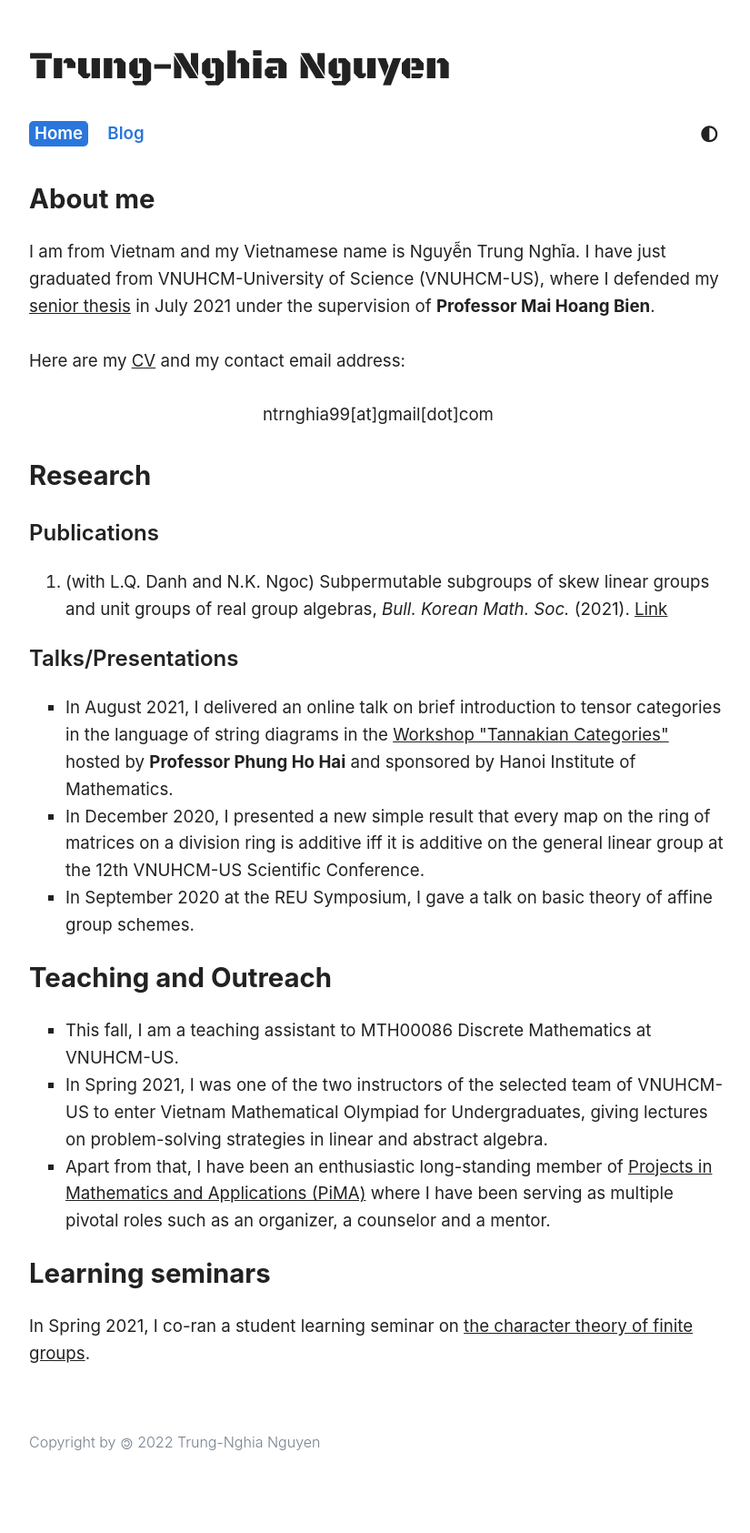
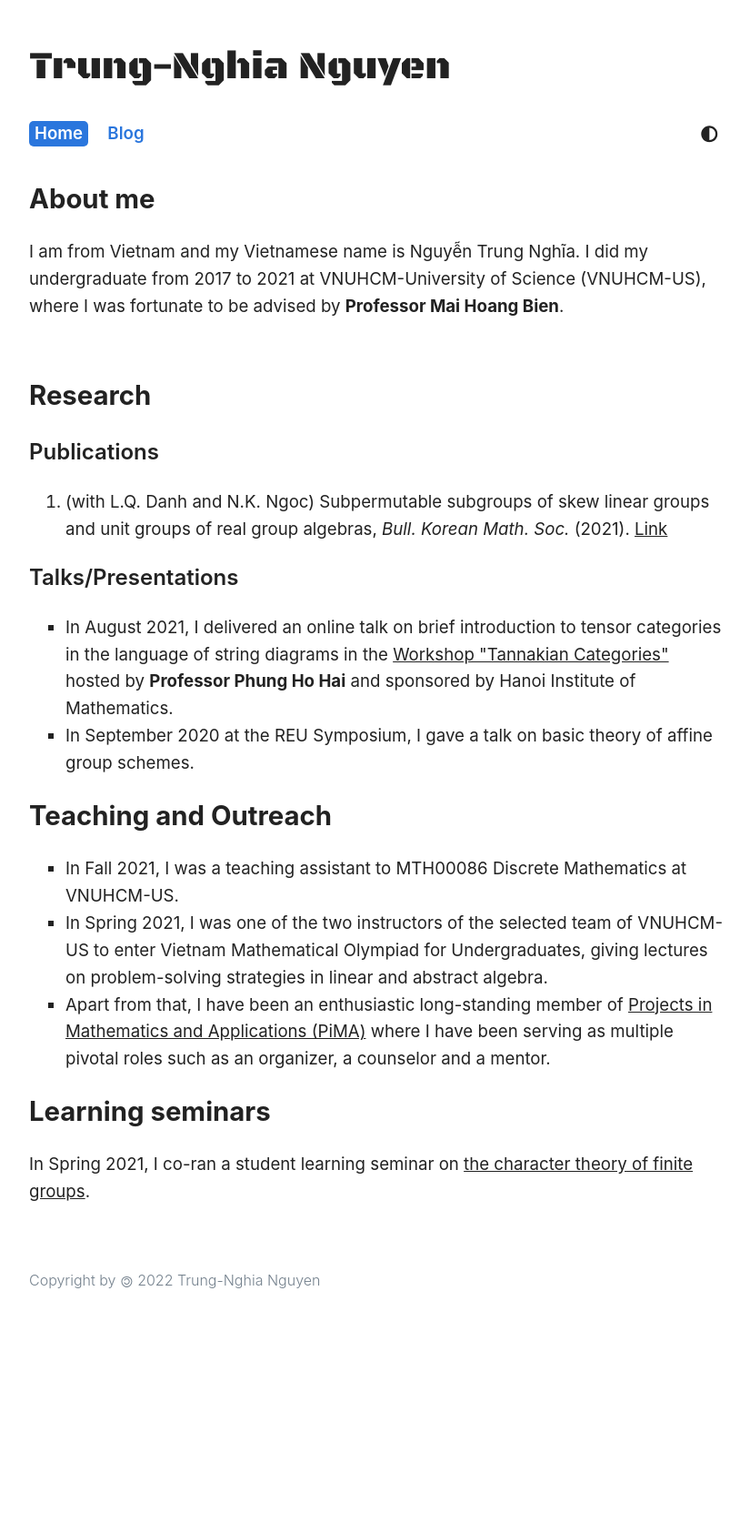
Before and after one commit to tnghianguyen/tnghianguyen.github.io, a Jekyll site: the page built from index.html, in a window 1280 px wide. Shown: the whole page at 91% size, without its empty margins (224-1049 px from the left). Built offline with Jekyll 4.4.1, drawn with Linux system fonts in a browser that asks for light colours; the list of posts is cut into pages by our own code; comment, search, counter and statistics services are not loaded; after the commit the page ends 1507 px from its top, so only the background shows below that.

Commit message:
web update

```diff
--- a/index.html
+++ b/index.html
@@ -7,14 +7,8 @@ clipboard: true
 
 <h1>About me</h1>
 <p>
-    I am from Vietnam and my Vietnamese name is Nguyễn Trung Nghĩa. I have just graduated from VNUHCM-University of Science (VNUHCM-US), where I defended my <a href="docs/seniorthesis.pdf" target="_blank">senior thesis</a> in July 2021 under the supervision of <strong>Professor Mai Hoang Bien</strong>. <br><br>
-    Here are my <a href="docs/CV_TrungNghiaNguyen.pdf" target="_blank">CV</a> and my contact email address:
+    I am from Vietnam and my Vietnamese name is Nguyễn Trung Nghĩa. I did my undergraduate from 2017 to 2021 at VNUHCM-University of Science (VNUHCM-US), where I was fortunate to be advised by <strong>Professor Mai Hoang Bien</strong>. <br><br>
 </p>
-<center>
-    <p>
-        ntrnghia99[at]gmail[dot]com
-    </p>
-</center>
 
 <h1>Research</h1>
 <h2>Publications</h2>
@@ -26,13 +20,12 @@ clipboard: true
 <h2>Talks/Presentations</h2>
 <ul>
     <li> In August 2021, I delivered an online talk on brief introduction to tensor categories in the language of string diagrams in the <a href="http://math.ac.vn/conference/TC2021/" target="_blank">Workshop "Tannakian Categories"</a> hosted by <strong>Professor Phung Ho Hai</strong> and sponsored by Hanoi Institute of Mathematics.</li>
-    <li> In December 2020, I presented a new simple result that every map on the ring of matrices on a division ring is additive iff it is additive on the general linear group at the 12th VNUHCM-US Scientific Conference.</li>
     <li> In September 2020 at the REU Symposium, I gave a talk on basic theory of affine group schemes.</li>
 </ul>
 
 <h1>Teaching and Outreach</h1>
 <ul>
-    <li>This fall, I am a teaching assistant to MTH00086 Discrete Mathematics at VNUHCM-US.</li>
+    <li>In Fall 2021, I was a teaching assistant to MTH00086 Discrete Mathematics at VNUHCM-US.</li>
     <li>In Spring 2021, I was one of the two instructors of the selected team of VNUHCM-US to enter Vietnam Mathematical Olympiad for Undergraduates, giving lectures on problem-solving strategies in linear and abstract algebra.</li>
     <li>Apart from that, I have been an enthusiastic long-standing member of <a href="https://pimavn.github.io/" target="_blank">Projects in Mathematics and Applications (PiMA)</a> where I have been serving as multiple pivotal roles such as an organizer, a counselor and a mentor.</li>
 </ul>
```
Also changed, not shown: 14 other files.
